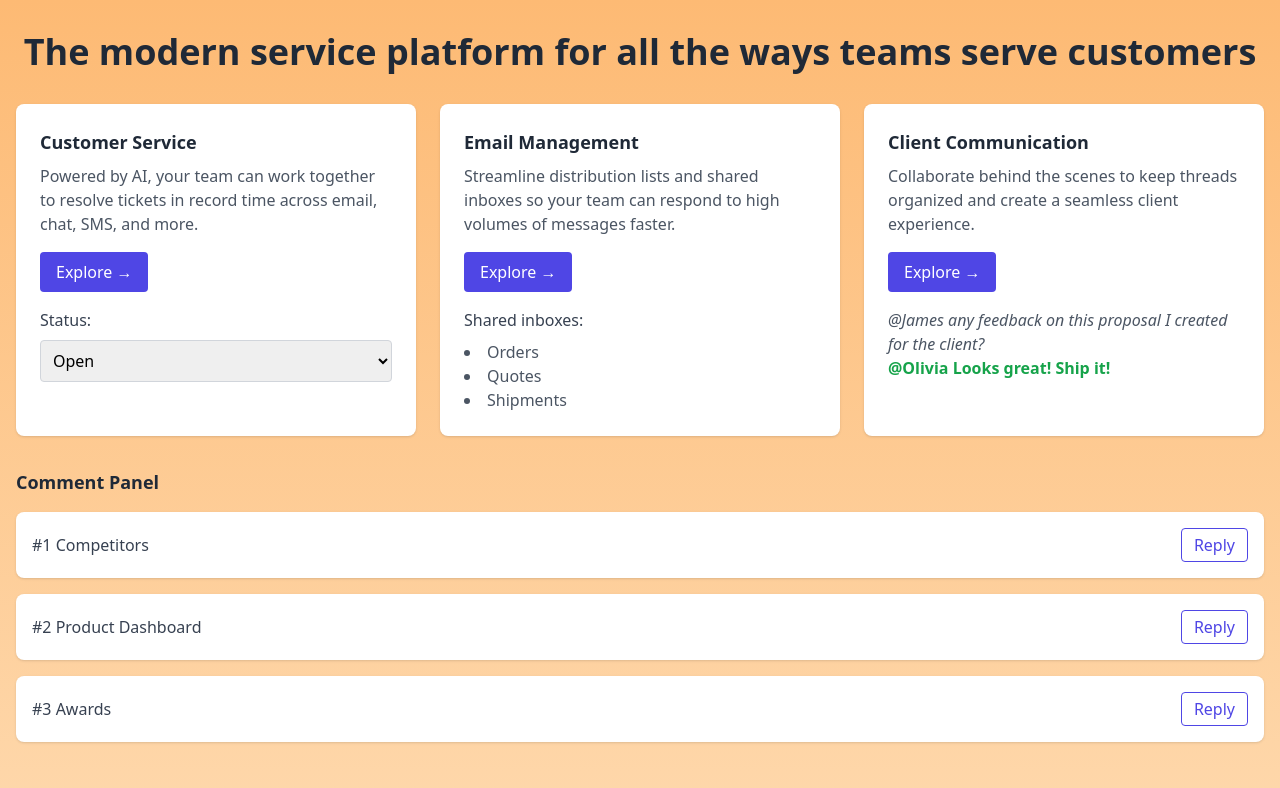
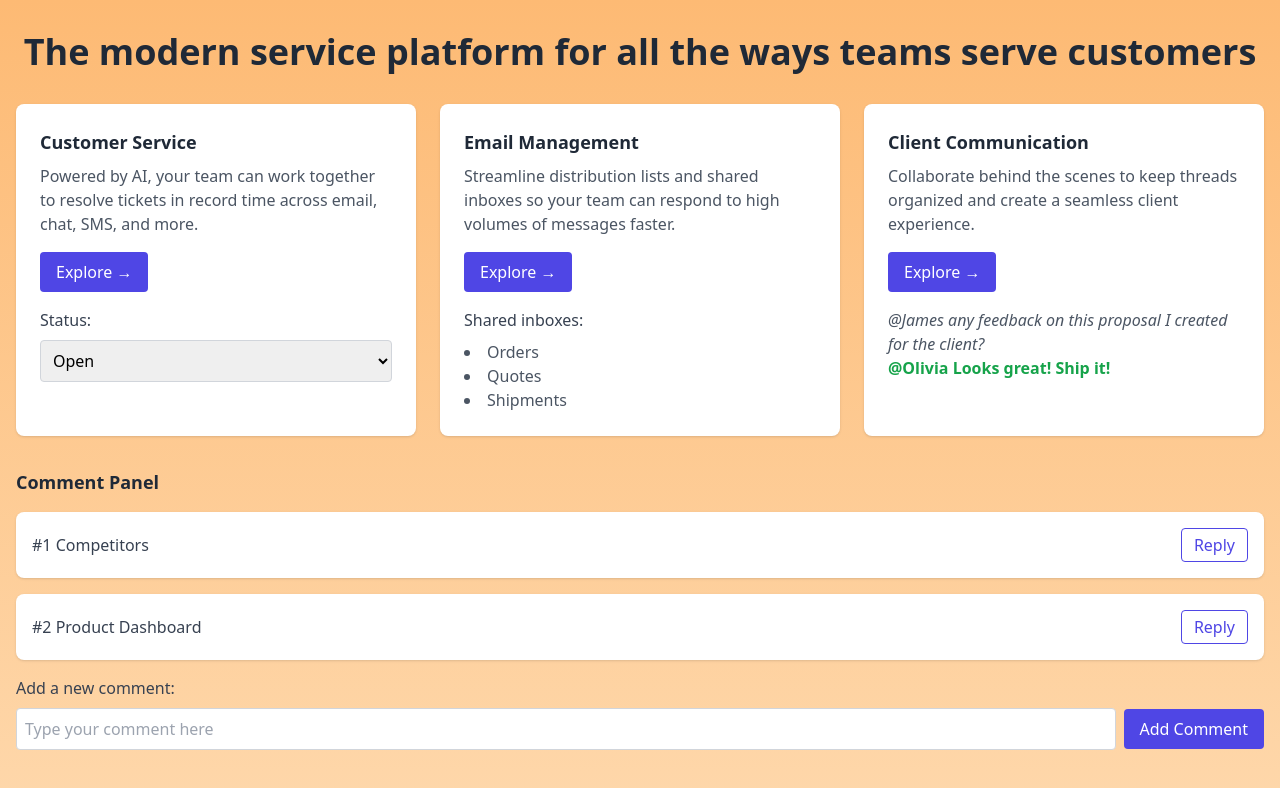
Before and after one commit to arpitkr97/Lasso, a plain HTML site: page index.html in a window 1280 px wide. Drawn offline with nearby package versions, Linux system fonts and the light colour scheme.

Commit message:
First Commit

```diff
--- a/index.html
+++ b/index.html
@@ -30,7 +30,7 @@
         </button>
         <div class="mt-4">
           <label for="status" class="block text-gray-700 font-medium">Status:</label>
-          <select id="status" class="mt-2 block w-full p-2 border border-gray-300 rounded">
+          <select id="status" class="mt-2 block w-full p-2 border border-gray-300 rounded" onchange="handleStatusChange(event)">
             <option>Open</option>
             <option>Waiting for Approval</option>
             <option>Waiting for Customer</option>
@@ -77,7 +77,7 @@
     <!-- Comments Section -->
     <aside class="mt-8">
       <h3 class="text-lg font-bold text-gray-800 mb-4">Comment Panel</h3>
-      <div class="space-y-4">
+      <div id="comment-panel" class="space-y-4">
         <div class="bg-white rounded-lg shadow p-4 flex justify-between items-center">
           <p class="text-gray-700">#1 Competitors</p>
           <button class="px-3 py-1 text-indigo-600 border border-indigo-600 rounded hover:bg-indigo-100">
@@ -90,15 +90,53 @@
             Reply
           </button>
         </div>
-        <div class="bg-white rounded-lg shadow p-4 flex justify-between items-center">
-          <p class="text-gray-700">#3 Awards</p>
-          <button class="px-3 py-1 text-indigo-600 border border-indigo-600 rounded hover:bg-indigo-100">
-            Reply
+      </div>
+      <div class="mt-4">
+        <label for="new-comment" class="block text-gray-700 font-medium">Add a new comment:</label>
+        <div class="flex items-center mt-2">
+          <input id="new-comment" type="text" class="flex-1 p-2 border border-gray-300 rounded mr-2" placeholder="Type your comment here">
+          <button class="px-4 py-2 bg-indigo-600 text-white rounded hover:bg-indigo-700" onclick="addComment()">
+            Add Comment
           </button>
         </div>
       </div>
     </aside>
   </div>
 
+  <script>
+    // Handle status change alert
+    function handleStatusChange(event) {
+      const status = event.target.value;
+      alert(`Status changed to: ${status}`);
+    }
+
+    // Add a new comment dynamically
+    function addComment() {
+      const commentInput = document.getElementById("new-comment");
+      const commentText = commentInput.value.trim();
+
+      if (commentText) {
+        // Create a new comment element
+        const commentPanel = document.getElementById("comment-panel");
+        const newComment = document.createElement("div");
+        newComment.className = "bg-white rounded-lg shadow p-4 flex justify-between items-center";
+        newComment.innerHTML = `
+          <p class="text-gray-700">${commentText}</p>
+          <button class="px-3 py-1 text-indigo-600 border border-indigo-600 rounded hover:bg-indigo-100">
+            Reply
+          </button>
+        `;
+
+        // Add the new comment to the comment panel
+        commentPanel.appendChild(newComment);
+
+        // Clear the input field
+        commentInput.value = "";
+      } else {
+        alert("Please enter a comment before adding!");
+      }
+    }
+  </script>
+
 </body>
 </html>
```
